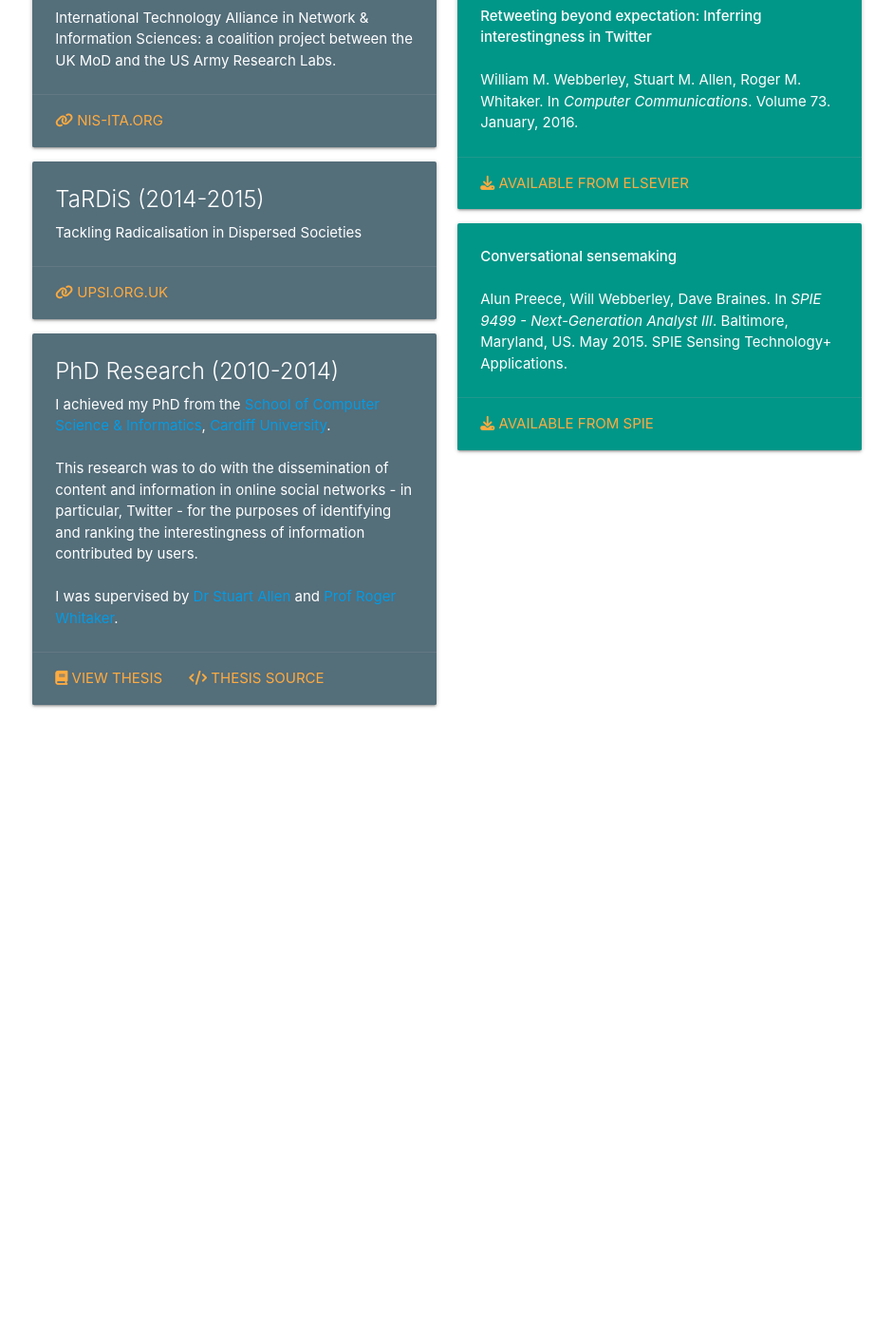
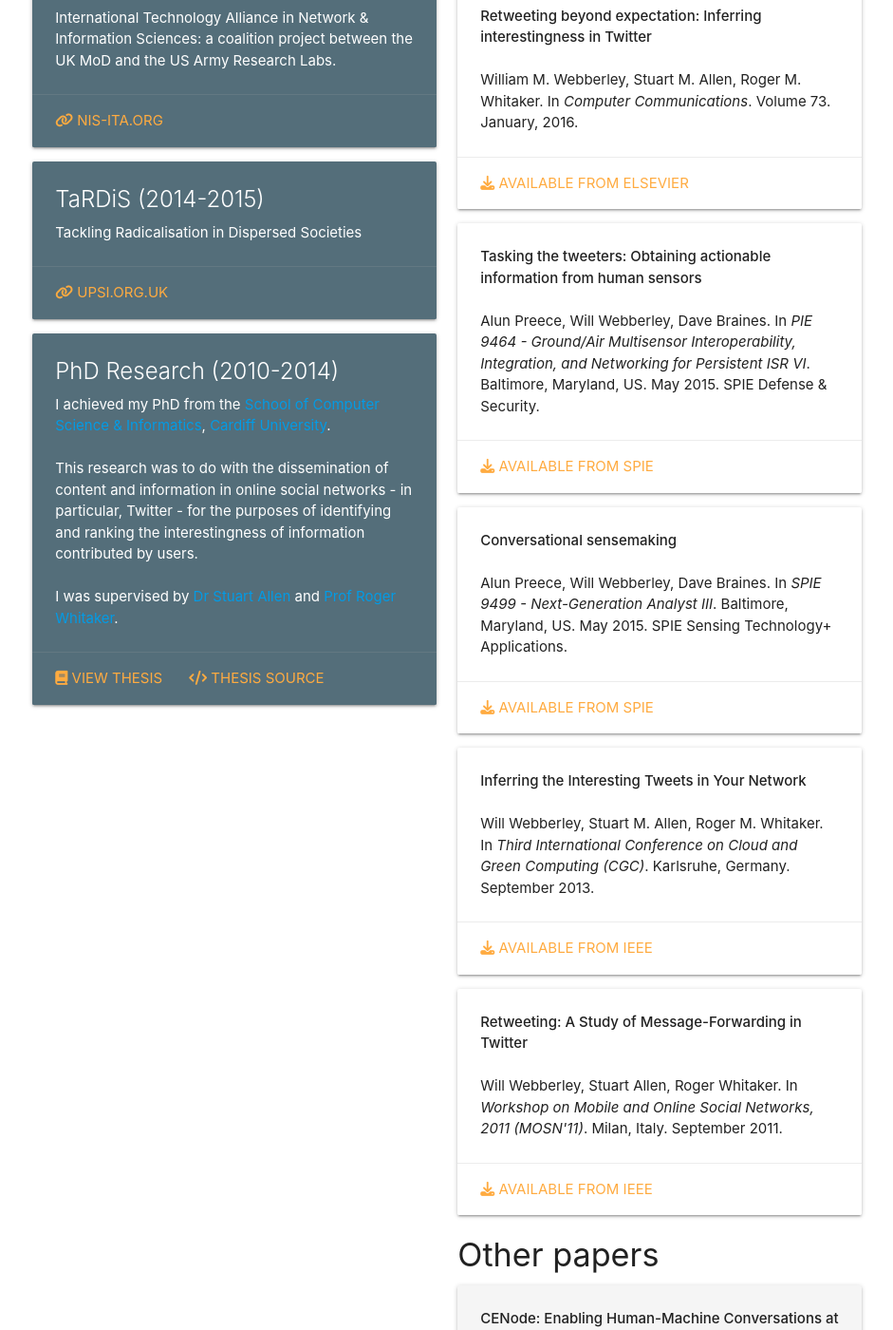
Before and after one commit to willwebberley/personal-website, a Jekyll site: the page built from research.html, in a window 1280 px wide and 1400 px high, scrolled down 309 px. Shown: the whole window at 95% size, without its empty margins (169-1110 px from the left). Built offline with Jekyll 4.4.1, drawn with Linux system fonts in a browser that asks for light colours; nearby versions of some CDN libraries; library files that are not in the unit come from our copies; before the commit the page ends 1086 px from its top, so only the background shows below that; some of the changed text lies outside the part shown.

```diff
--- a/research.html
+++ b/research.html
@@ -48,8 +48,8 @@ layout: default
 
     {% for pub in site.publications reversed %}
 
-    <div class="card teal darken">
-      <div class="card-content white-text">
+    <div class="card">
+      <div class="card-content">
         <p><strong>{{pub.title}}</strong></p><br>
         <p>{{pub.authors}}. In <i>{{pub.journal}}</i>. {{pub.extra}}</p>
       </div>
@@ -60,6 +60,19 @@ layout: default
 
     {% endfor %}
 
+    <h4>Other papers</h4>
+
+    <div class="card grey lighten-4">
+      <div class="card-content">
+        <p><strong>CENode: Enabling Human-Machine Conversations at the Network Edge</strong></p><br>
+        <p>William Webberley, Alun Preece, Dave Braines. <i>ITA Project 2.4</i>. 2015.
+      </div>
+      <div class="card-action">
+        <a href="http://cenode.io/intro.pdf"><i class="fa fa-download"></i> Available from CENode website</a>
+      </div>
+    </div>
+
+
   </div>
 
 </div>
```
Also changed, not shown: _publications/2011-09-retweeting-message-forwarding-twitter.md (added, +8 -0 lines), _publications/2013-09-inferring-interesting-tweets-network.md (added, +8 -0 lines), _publications/2015-05-information-from-human-sensors.md (added, +8 -0 lines).
